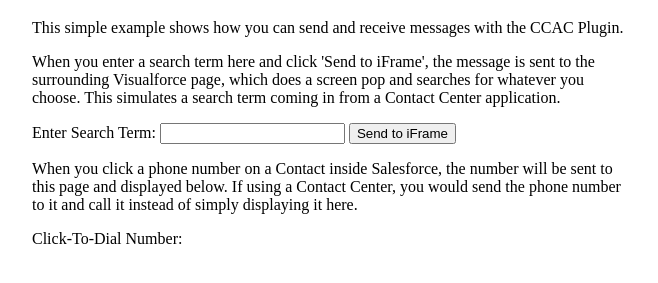
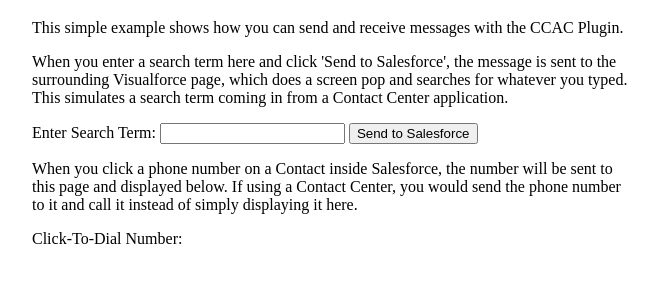
Before and after one commit to eric-stubbs-xima/eric-stubbs-xima.github.io, a plain HTML site: page index.html in a window 1280 px wide. Shown: the part 61-344 px from the top of the page, without its empty margins (308-966 px from the left). Drawn offline with Linux system fonts and the light colour scheme.

Commit message:
Update index.html

```diff
--- a/index.html
+++ b/index.html
@@ -12,11 +12,11 @@
 
         <p>This simple example shows how you can send and receive messages with the CCAC Plugin.</p>
 
-        <p>When you enter a search term here and click 'Send to iFrame', the message is sent to the surrounding Visualforce page, which does a screen pop and searches for whatever you choose. This simulates a search term coming in from a Contact Center application. </p>
+        <p>When you enter a search term here and click 'Send to Salesforce', the message is sent to the surrounding Visualforce page, which does a screen pop and searches for whatever you typed. This simulates a search term coming in from a Contact Center application. </p>
 
         <label for="searchTerm">Enter Search Term:</label>
         <input type="text" id="searchTerm" name="searchTermInput">
-        <button onclick="submitSearchTerm()">Send to iFrame</button>
+        <button onclick="submitSearchTerm()">Send to Salesforce</button>
 
         <p>When you click a phone number on a Contact inside Salesforce, the number will be sent to this page and displayed below. If using a Contact Center, you would send the phone number to it and call it instead of simply displaying it here.</p>
 
```
